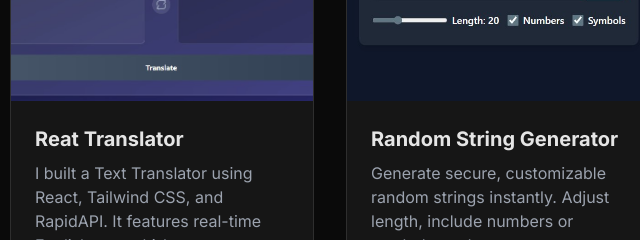
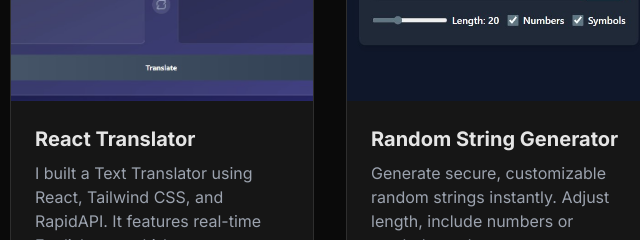
Before and after one commit to Yashwanth-kumar-V/portfolio-website, a plain HTML site: page index.html in a window 1280 px wide. Shown: the part 2800-3040 px from the top of the page, 478-1118 px from the left. Drawn offline with nearby package versions, Linux system fonts and the light colour scheme; animation ran at ten frames a second.

Commit message:
Updated project section text

```diff
--- a/index.html
+++ b/index.html
@@ -202,7 +202,7 @@
                 <a href="https://yashwanth-kumar-v.github.io/react-translator-app/" target="_blank" class="project-card block bg-white/5 rounded-2xl border border-white/10 overflow-hidden group">
                     <img src="Translator.jpg" alt="Project Two" class="w-full h-64 object-cover group-hover:scale-105 transition-transform duration-300">
                     <div class="p-6">
-                        <h3 class="text-xl font-bold mb-2">Reat Translator</h3>
+                        <h3 class="text-xl font-bold mb-2">React Translator</h3>
                         <p class="text-gray-400 mb-4">I built a Text Translator using React, Tailwind CSS, and RapidAPI. It features real-time English-to-multi-language conversion with a clean, responsive UI. A great project for mastering API integration!.</p>
                         <span class="text-sm font-medium text-purple-400">React Vite(Build tools) &bull; RapidAPT &bull; tailwindcss</span>
                     </div>
```
